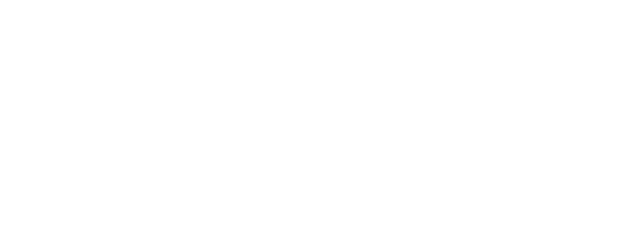
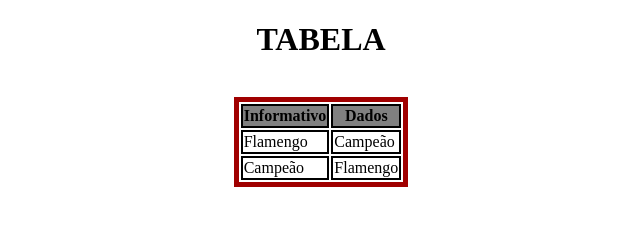
Before and after one commit to CaioSouza07/Exercicios-DESWEB, a plain HTML site: page Exerc7/index.html in a window 1280 px wide. Shown: the whole page, without its empty margins (319-959 px from the left). Drawn offline with Linux system fonts and the light colour scheme.

Commit message:
Exercicio 7 feito

```diff
--- a/Exerc7/index.html
+++ b/Exerc7/index.html
@@ -3,9 +3,28 @@
 <head>
     <meta charset="UTF-8">
     <meta name="viewport" content="width=device-width, initial-scale=1.0">
-    <title>Document</title>
+    <link rel="stylesheet" href="style.css">
+    <title>Exercicio 7</title>
 </head>
 <body>
-
+    <h1>TABELA</h1>
+    <table>
+        <thead>
+            <tr>
+                <th id="coluna">Informativo</th>
+                <th id="coluna">Dados</th>
+            </tr>
+        </thead>
+        <tbody>
+            <tr>
+                <td id="linha">Flamengo</td>
+                <td id="linha">Campeão</td>
+            </tr>
+            <tr>
+                <td id="linha">Campeão</td>
+                <td id="linha">Flamengo</td>
+            </tr>
+        </tbody>
+    </table>
 </body>
 </html>
--- a/Exerc7/style.css
+++ b/Exerc7/style.css
@@ -0,0 +1,18 @@
+h1{
+    text-align: center;
+}
+
+table{
+    border: 5px solid rgb(160, 0, 0);
+    margin: 3vw auto 0;
+}
+
+
+#linha{
+    border: 2px black solid;
+}
+
+#coluna{
+    border: 2px black solid;
+    background-color: grey;
+}
```
